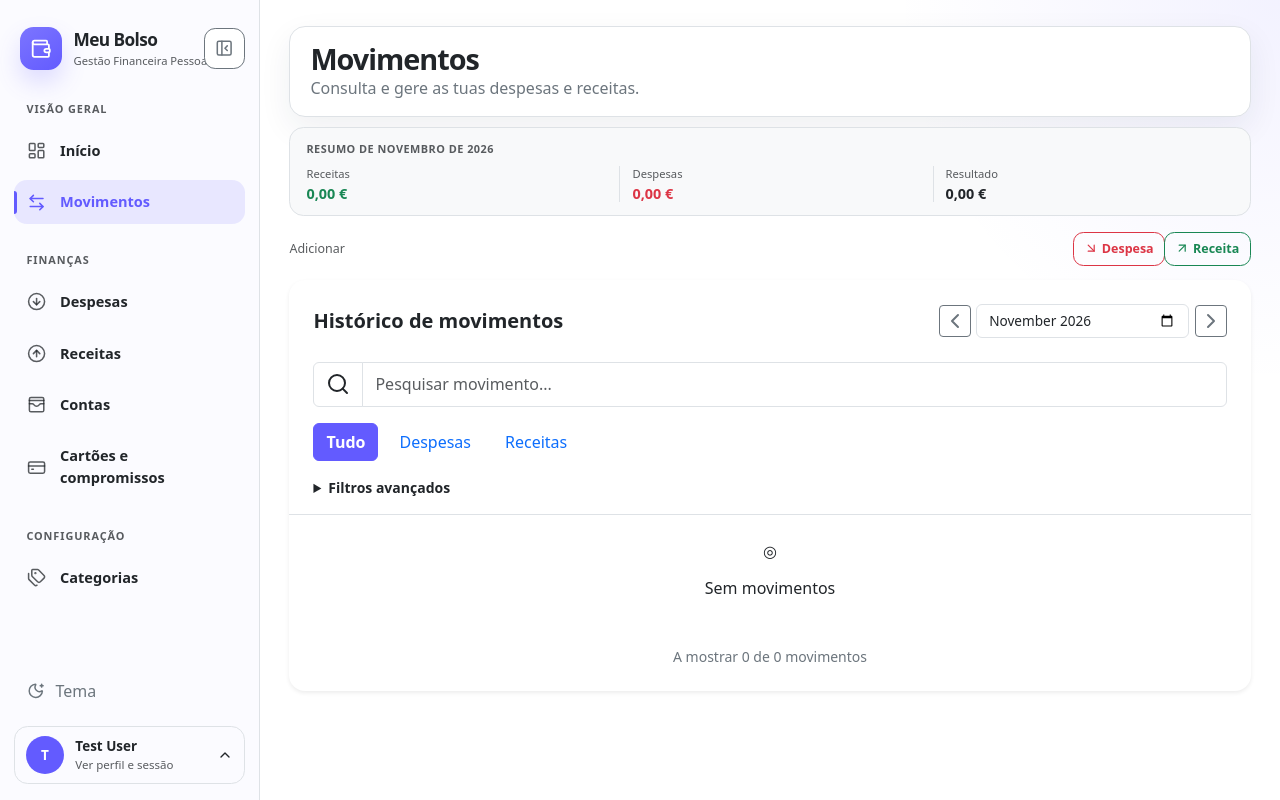
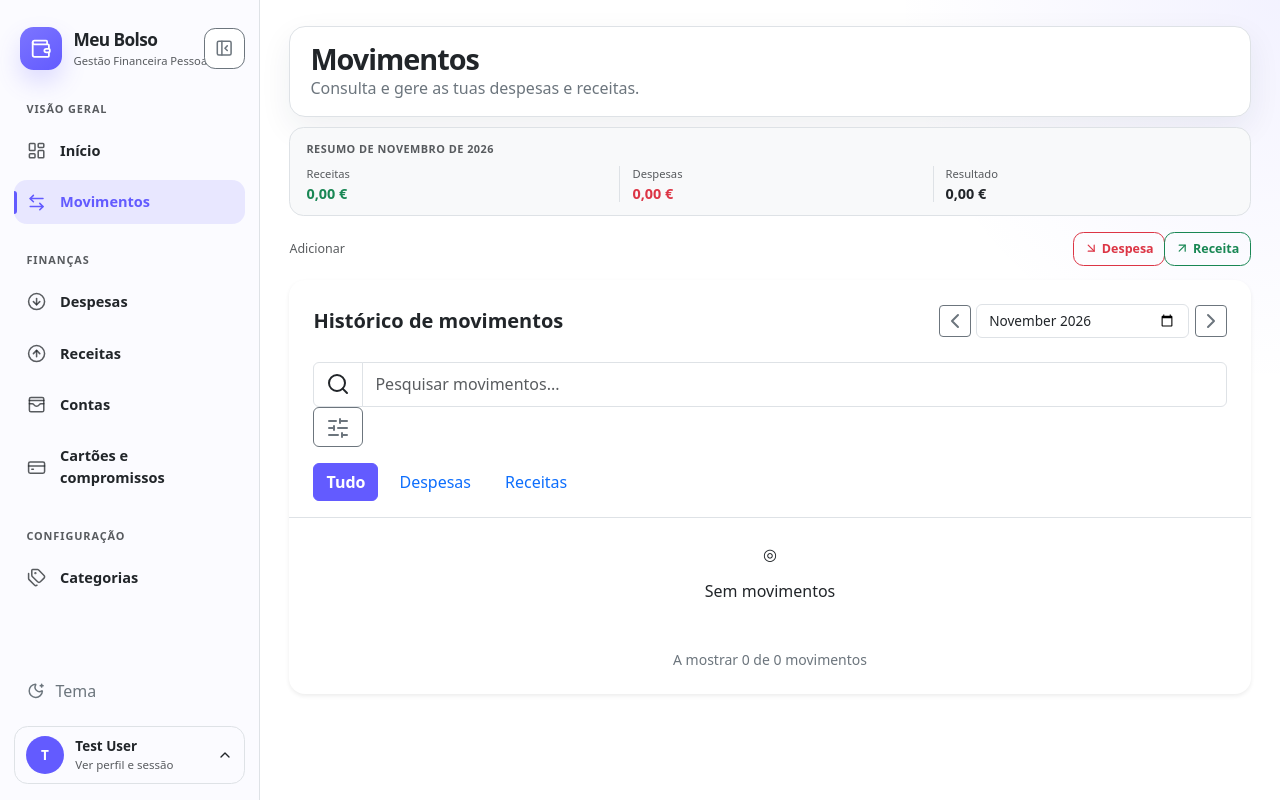
Before and after one commit to lc-curto/gestor-de-despesas, a Laravel app: page /dashboard/movimentos in a window 1280 px wide. Run offline with Laravel 12, Linux system fonts and the light colour scheme; a user stored in the database is signed in; data comes from the database, SQL or seed files in the repository; data that the repository does not hold is empty; some libraries are stand-ins or nearby versions.

Commit message:
ui: compactar filtros de movimentos em painel inferior

```diff
--- a/resources/views/movements.blade.php
+++ b/resources/views/movements.blade.php
@@ -145,20 +145,37 @@
                     </div>
                 </div>
 
-                <div class="px-3 px-sm-4 pb-3"><label class="visually-hidden" for="movementSearch">Pesquisar movimentos</label><div class="input-group"><span class="input-group-text"><i data-lucide="search"></i></span><input type="search" class="form-control" id="movementSearch" placeholder="Pesquisar movimento..."></div></div>
+                <div class="px-3 px-sm-4 pb-3">
+                    <label class="visually-hidden" for="movementSearch">Pesquisar movimentos</label>
+                    <div class="movements-search-row">
+                        <div class="input-group">
+                            <span class="input-group-text"><i data-lucide="search"></i></span>
+                            <input type="search" class="form-control" id="movementSearch" placeholder="Pesquisar movimentos...">
+                        </div>
+                        <button type="button" class="btn btn-outline-secondary movements-filter-trigger" data-bs-toggle="offcanvas" data-bs-target="#movementFiltersSheet" aria-controls="movementFiltersSheet" aria-label="Abrir filtros avançados" title="Filtros avançados">
+                            <i data-lucide="sliders-horizontal" aria-hidden="true"></i>
+                        </button>
+                    </div>
+                </div>
                 <div class="px-3 px-sm-4 border-bottom">
-                    <form method="GET" action="{{ route('dashboard.movimentos') }}" class="transaction-filters d-flex flex-wrap align-items-center gap-2 pb-3">
+                    <form method="GET" action="{{ route('dashboard.movimentos') }}" class="transaction-filters movements-type-filters d-flex flex-wrap align-items-center gap-2 pb-3">
                         <input type="hidden" name="mes" value="{{ $mes }}">
                         <input type="hidden" name="tipo" value="{{ $filtroTipo }}">
-                        <button class="btn {{ $filtroTipo === 'todos' ? 'btn-primary' : 'btn-link text-decoration-none' }} mobile-tap-target" name="tipo" value="todos">Tudo</button>
-                        <button class="btn {{ $filtroTipo === 'despesa' ? 'btn-primary' : 'btn-link text-decoration-none' }} mobile-tap-target" name="tipo" value="despesa">Despesas</button>
-                        <button class="btn {{ $filtroTipo === 'receita' ? 'btn-primary' : 'btn-link text-decoration-none' }} mobile-tap-target" name="tipo" value="receita">Receitas</button>
+                        <button class="btn {{ $filtroTipo === 'todos' ? 'btn-primary' : 'btn-link text-decoration-none' }} mobile-tap-target" name="tipo" value="todos" aria-pressed="{{ $filtroTipo === 'todos' ? 'true' : 'false' }}">Tudo</button>
+                        <button class="btn {{ $filtroTipo === 'despesa' ? 'btn-primary' : 'btn-link text-decoration-none' }} mobile-tap-target" name="tipo" value="despesa" aria-pressed="{{ $filtroTipo === 'despesa' ? 'true' : 'false' }}">Despesas</button>
+                        <button class="btn {{ $filtroTipo === 'receita' ? 'btn-primary' : 'btn-link text-decoration-none' }} mobile-tap-target" name="tipo" value="receita" aria-pressed="{{ $filtroTipo === 'receita' ? 'true' : 'false' }}">Receitas</button>
                     </form>
-                    <details class="movement-advanced-filters pb-3">
-                        <summary class="small fw-semibold">Filtros avançados</summary>
-                        <div class="row g-2 mt-2">
-                            <div class="col-12 col-sm-6">
-                                <label for="categoryFilter" class="form-label small">Categoria</label>
+                </div>
+
+                <div class="offcanvas offcanvas-bottom mobile-action-sheet movement-filters-sheet" tabindex="-1" id="movementFiltersSheet" aria-labelledby="movementFiltersTitle">
+                    <div class="offcanvas-header">
+                        <h2 class="offcanvas-title h5 fw-bold" id="movementFiltersTitle">Filtros avançados</h2>
+                        <button type="button" class="btn-close" data-bs-dismiss="offcanvas" aria-label="Fechar"></button>
+                    </div>
+                    <div class="offcanvas-body pt-0">
+                        <div class="row g-3">
+                            <div class="col-12">
+                                <label for="categoryFilter" class="form-label small fw-semibold">Categoria</label>
                                 <select class="form-select" id="categoryFilter" name="categoria">
                                     <option value="all">Todas as categorias</option>
                                     @foreach ($categorias as $key => $label)
@@ -166,8 +183,8 @@
                                     @endforeach
                                 </select>
                             </div>
-                            <div class="col-12 col-sm-6">
-                                <label for="accountFilter" class="form-label small">Conta</label>
+                            <div class="col-12">
+                                <label for="accountFilter" class="form-label small fw-semibold">Conta</label>
                                 <select class="form-select" id="accountFilter">
                                     <option value="all">Todas as contas</option>
                                     @foreach ($accounts as $account)
@@ -176,7 +193,11 @@
                                 </select>
                             </div>
                         </div>
-                    </details>
+                        <div class="d-flex gap-2 mt-4">
+                            <button type="button" class="btn btn-outline-secondary flex-fill" id="clearMovementFilters">Limpar filtros</button>
+                            <button type="button" class="btn btn-primary flex-fill" data-bs-dismiss="offcanvas">Concluir</button>
+                        </div>
+                    </div>
                 </div>
 
                 @php
```
